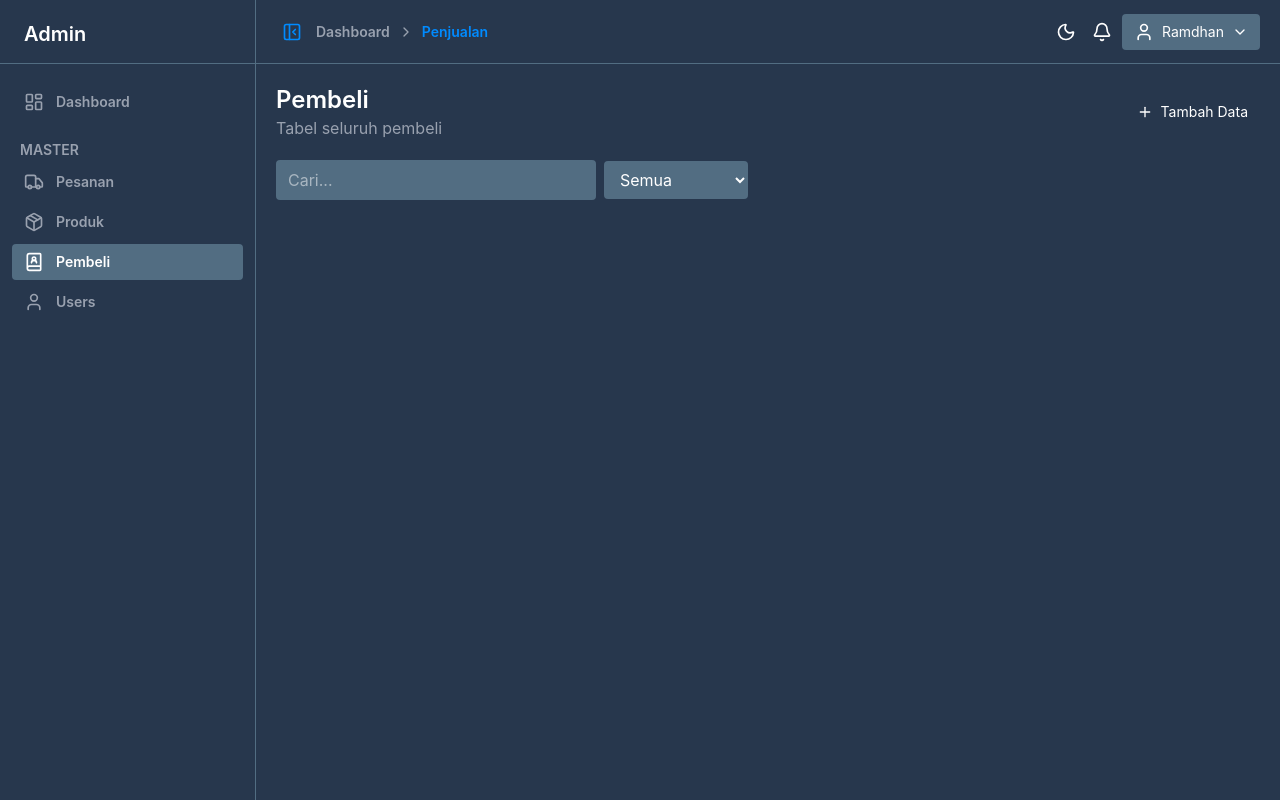
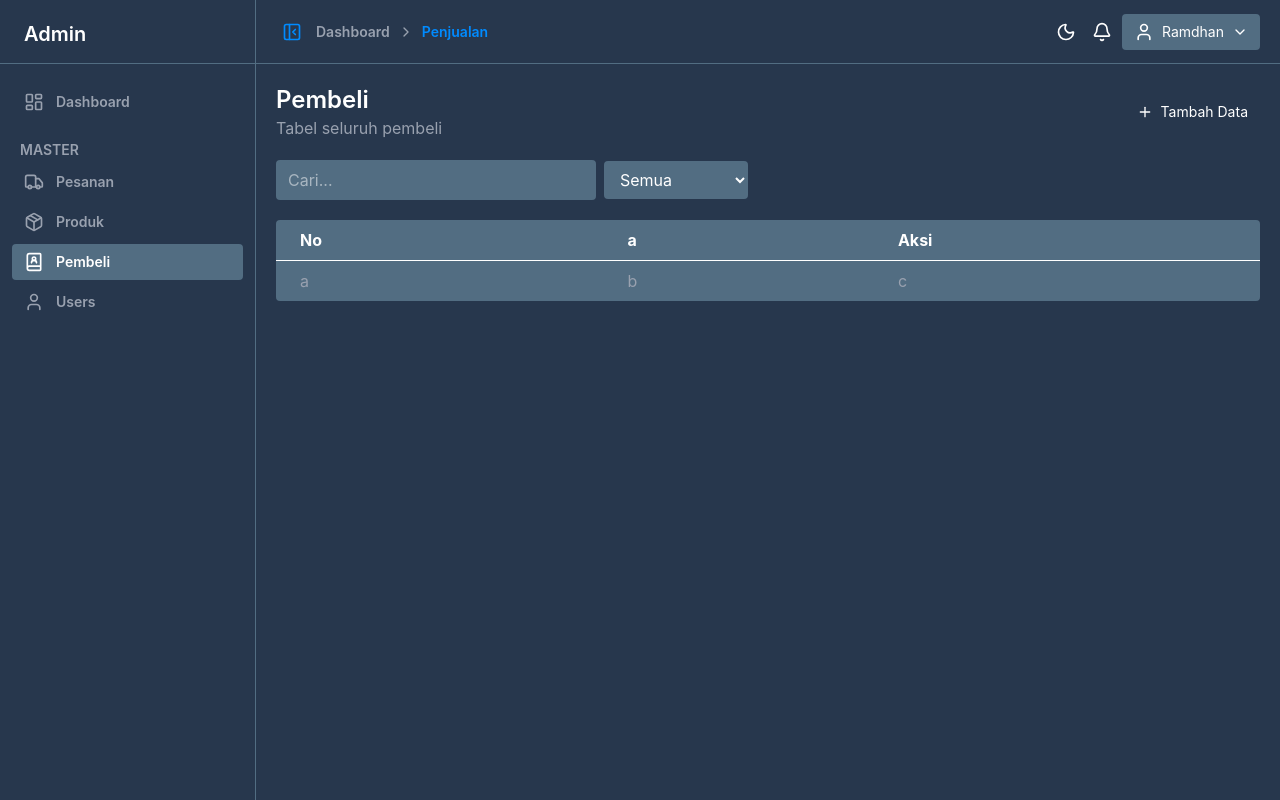
Before and after one commit to RAMDHAN-MQ/react-admin-dashboard, a React (Vite) app: page /pembeli in a window 1280 px wide. Built offline with nearby package versions, Linux system fonts and the light colour scheme.

Commit message:
add: component table

```diff
--- a/src/components/ui/SearchFilter.tsx
+++ b/src/components/ui/SearchFilter.tsx
@@ -9,7 +9,7 @@ type Props = {
 
 export default function SearchFilter({ select }: Props) {
   return (
-    <div className="mt-5">
+    <div className="my-5">
       <input
         type="text"
         placeholder="Cari..."
--- /dev/null
+++ b/src/components/ui/Table.tsx
@@ -0,0 +1,28 @@
+export default function Table() {
+  return (
+    <div className="overflow-x-auto my-5">
+      <table className="bg-tema-3 w-full text-left rounded">
+        <thead className="text-white border-b">
+          <tr>
+            <th scope="col" className="px-6 py-2">
+              No
+            </th>
+            <th scope="col" className="px-6 py-2">
+              a
+            </th>
+            <th scope="col" className="px-6 py-2">
+              Aksi
+            </th>
+          </tr>
+        </thead>
+        <tbody className="text-gray-400">
+          <tr>
+            <td className="px-6 py-2">a</td>
+            <td className="px-6 py-2">b</td>
+            <td className="px-6 py-2">c</td>
+          </tr>
+        </tbody>
+      </table>
+    </div>
+  );
+}
--- a/src/pages/master/Pembeli.tsx
+++ b/src/pages/master/Pembeli.tsx
@@ -1,5 +1,6 @@
 import HeaderMaster from "../../components/ui/HeaderMaster";
 import SearchFilter from "../../components/ui/SearchFilter";
+import Table from "../../components/ui/Table";
 
 export default function Pembeli() {
   const filterSelect = [
@@ -15,6 +16,7 @@ export default function Pembeli() {
         url="/asdasda"
       />
       <SearchFilter select={filterSelect} />
+      <Table />
     </>
   );
 }
```
